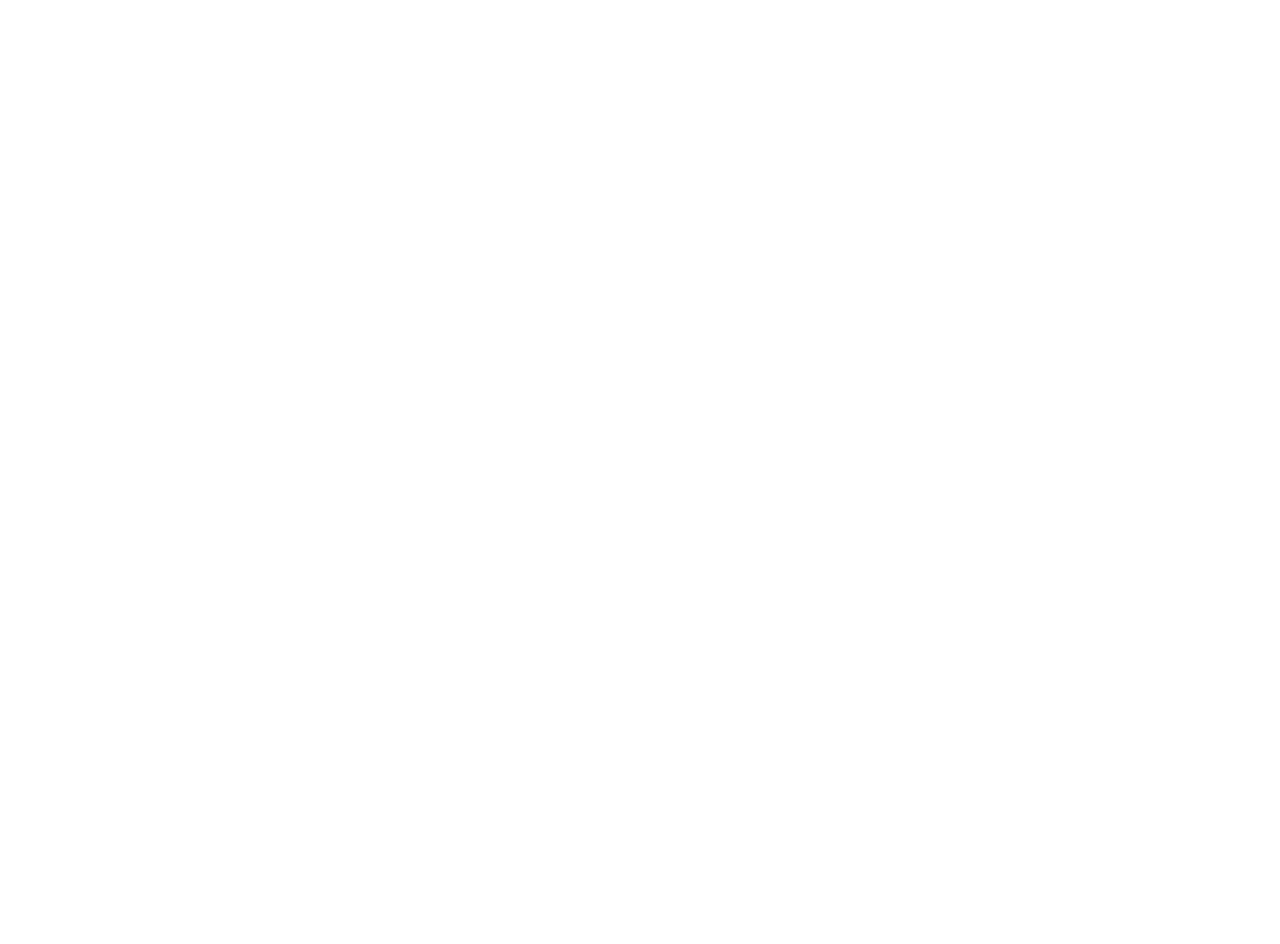
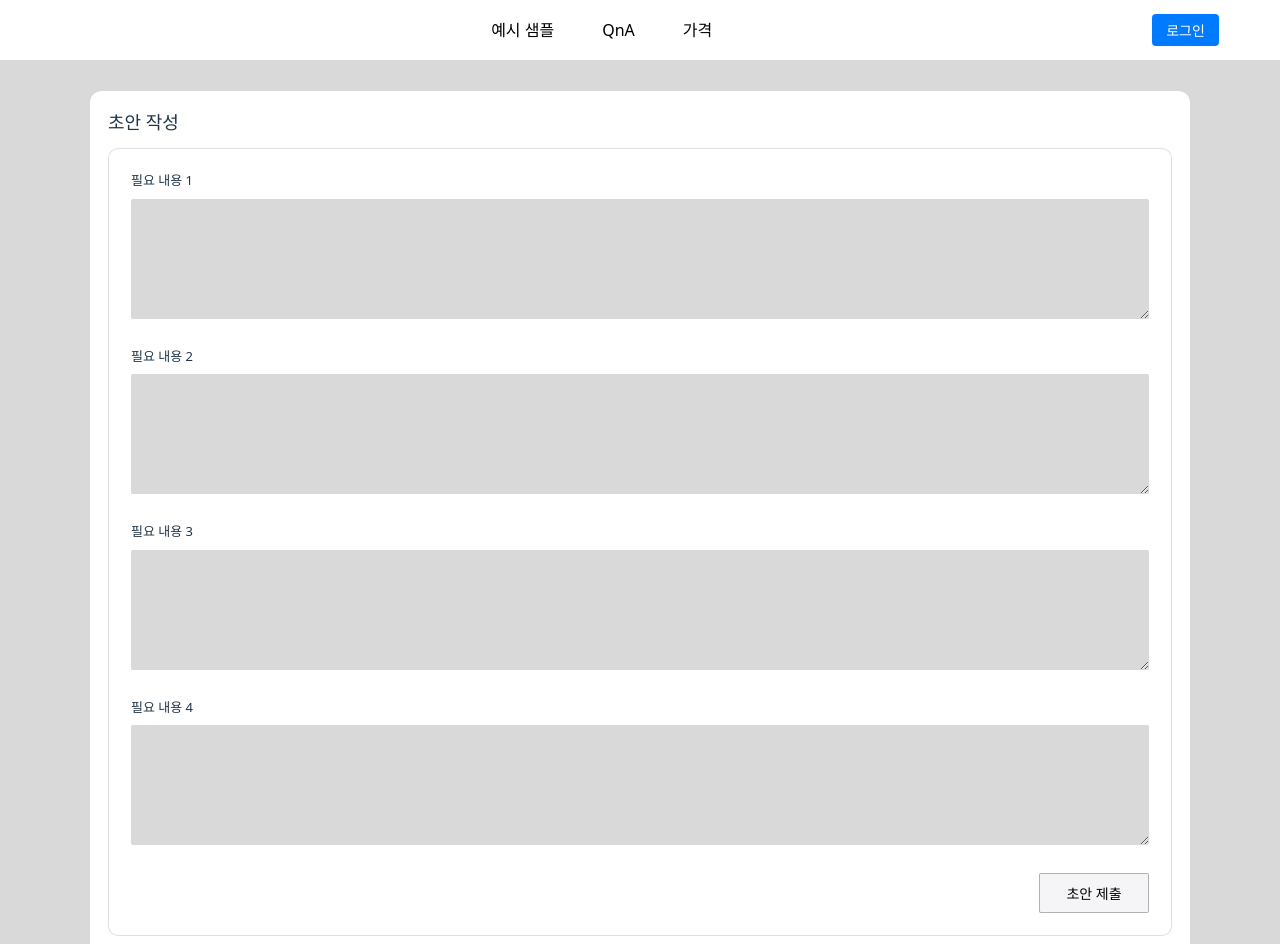
Before and after one commit to Bigproject-09/frontend, a React app in the folder frontend/: page /draft in a window 1280 px wide. Before the commit this address had no page. Shown: the top 944 px of the page. Before the commit the page ends 800 px from the top, so only its background shows below. Built offline with nearby package versions, Linux system fonts and the light colour scheme; the HTML template or start-up script is replaced by a standard one.

Commit message:
초안 제출 페이지 작업

```diff
--- a/frontend/src/App.tsx
+++ b/frontend/src/App.tsx
@@ -9,6 +9,7 @@
 import NoticeAlertPage from "./pages/NoticeAlertPage";
 import NoticeNewPage from "./pages/NoticeNewPage";
 import FileUploadPage from "./pages/FileUploadPage";
+import DraftPage from "./pages/DraftPage";
 
 function App() {
   return (
@@ -27,6 +28,8 @@
           <Route path="/notice/new" element={<NoticeNewPage />} />
           {/* 파일 업로드 */}
           <Route path="/upload" element={<FileUploadPage />} />
+          {/* 초안 작성 */}
+          <Route path="/draft" element={<DraftPage />} />
         </Route>
       </Routes>
     </BrowserRouter>
--- /dev/null
+++ b/frontend/src/pages/DraftPage.tsx
@@ -0,0 +1,239 @@
+import React, { useMemo, useRef, useState } from "react";
+import styled from "styled-components";
+import { useNavigate } from "react-router-dom";
+import "../styles/Global.css";
+
+type FieldKey = "need1" | "need2" | "need3" | "need4";
+
+const DraftPage: React.FC = () => {
+  const navigate = useNavigate();
+
+  // ✅ textarea 한 개로 관리 (엔터 치면 자동 줄바꿈)
+  const [need1, setNeed1] = useState("");
+  const [need2, setNeed2] = useState("");
+  const [need3, setNeed3] = useState("");
+  const [need4, setNeed4] = useState("");
+
+  const need1Ref = useRef<HTMLTextAreaElement | null>(null);
+  const need2Ref = useRef<HTMLTextAreaElement | null>(null);
+  const need3Ref = useRef<HTMLTextAreaElement | null>(null);
+  const need4Ref = useRef<HTMLTextAreaElement | null>(null);
+
+  const requiredFields = useMemo(
+    () => [
+      { key: "need1" as FieldKey, label: "필요 내용 1", value: need1, ref: need1Ref },
+      { key: "need2" as FieldKey, label: "필요 내용 2", value: need2, ref: need2Ref },
+      { key: "need3" as FieldKey, label: "필요 내용 3", value: need3, ref: need3Ref },
+      { key: "need4" as FieldKey, label: "필요 내용 4", value: need4, ref: need4Ref },
+    ],
+    [need1, need2, need3, need4]
+  );
+
+  const isEmpty = (v: string) => !v.trim();
+
+  const focusFirstEmpty = () => {
+    const firstEmpty = requiredFields.find((f) => isEmpty(f.value));
+    if (!firstEmpty) return false;
+
+    alert(`${firstEmpty.label}를 적어 주세요`);
+
+    const el = firstEmpty.ref.current;
+    if (el) {
+      el.scrollIntoView({ behavior: "smooth", block: "center" });
+      setTimeout(() => el.focus(), 150);
+    }
+    return true;
+  };
+
+  const submitDraft = () => {
+    if (focusFirstEmpty()) return;
+
+    // ✅ 서버에 배열로 보내고 싶으면 줄바꿈 기준으로 분리
+    const toLines = (v: string) =>
+      v
+        .split(/\r?\n/)
+        .map((s) => s.trim())
+        .filter(Boolean);
+
+    const payload = {
+      need1: toLines(need1),
+      need2: toLines(need2),
+      need3: toLines(need3),
+      need4: toLines(need4),
+    };
+
+    console.log("초안 제출:", payload);
+    alert("초안이 제출되었습니다. (콘솔 확인)");
+    // navigate("/something");
+  };
+
+  return (
+    <Page>
+      <Card>
+        <Inner>
+          <SectionTitle>초안 작성</SectionTitle>
+
+          <FormArea>
+            <FormInner>
+              <Field>
+                <Label>필요 내용 1</Label>
+                <TextArea
+                  ref={need1Ref}
+                  value={need1}
+                  onChange={(e) => setNeed1(e.target.value)}
+                />
+              </Field>
+
+              <Field>
+                <Label>필요 내용 2</Label>
+                <TextArea
+                  ref={need2Ref}
+                  value={need2}
+                  onChange={(e) => setNeed2(e.target.value)}
+                />
+              </Field>
+
+              <Field>
+                <Label>필요 내용 3</Label>
+                <TextArea
+                  ref={need3Ref}
+                  value={need3}
+                  onChange={(e) => setNeed3(e.target.value)}
+                />
+              </Field>
+
+              <Field>
+                <Label>필요 내용 4</Label>
+                <TextArea
+                  ref={need4Ref}
+                  value={need4}
+                  onChange={(e) => setNeed4(e.target.value)}
+                />
+              </Field>
+
+              <SubmitRow>
+                <SmallBtn type="button" onClick={submitDraft}>
+                  초안 제출
+                </SmallBtn>
+              </SubmitRow>
+            </FormInner>
+          </FormArea>
+
+          <BackRow>
+            <GhostBtn type="button" onClick={() => navigate(-1)}>
+              뒤로
+            </GhostBtn>
+          </BackRow>
+        </Inner>
+      </Card>
+    </Page>
+  );
+};
+
+export default DraftPage;
+
+/* =========================
+   styled-components
+========================= */
+
+const Page = styled.div`
+  width: 100%;
+  min-height: 100vh;
+  background: #d9d9d9;
+  display: flex;
+  justify-content: center;
+  align-items: flex-start;
+  padding: 30px 0;
+  box-sizing: border-box;
+`;
+
+const Card = styled.div`
+  width: 1100px;
+  background: #ffffff;
+  border-radius: 12px;
+  padding: 0;
+  overflow: hidden;
+  box-sizing: border-box;
+`;
+
+const Inner = styled.div`
+  padding: 18px;
+`;
+
+const SectionTitle = styled.div`
+  font-size: 18px;
+  font-weight: 700;
+  margin-bottom: 12px;
+`;
+
+const FormArea = styled.div`
+  background: #ffffff;
+  border-radius: 10px;
+  border: 1px solid rgba(0, 0, 0, 0.12);
+`;
+
+const FormInner = styled.div`
+  padding: 22px;
+  box-sizing: border-box;
+`;
+
+const Field = styled.div`
+  margin-bottom: 22px;
+`;
+
+const Label = styled.div`
+  font-size: 13px;
+  margin-bottom: 8px;
+`;
+
+const TextArea = styled.textarea`
+  width: 100%;
+  min-height: 120px;
+  background: #d9d9d9;
+  border: none;
+  outline: none;
+  padding: 12px;
+  border-radius: 2px;
+  box-sizing: border-box;
+  resize: vertical;
+  line-height: 1.4;
+`;
+
+const SubmitRow = styled.div`
+  display: flex;
+  justify-content: flex-end;
+  margin-top: 16px;
+`;
+
+const SmallBtn = styled.button`
+  width: 110px;
+  height: 40px;
+  background: #f5f5f7;
+  border: 1px solid rgba(0, 0, 0, 0.28);
+  border-radius: 2px;
+  cursor: pointer;
+  font-size: 14px;
+  font-weight: 600;
+
+  &:hover {
+    background: #eeeeef;
+  }
+`;
+
+const BackRow = styled.div`
+  margin-top: 10px;
+`;
+
+const GhostBtn = styled.button`
+  height: 34px;
+  padding: 0 10px;
+  background: #ffffff;
+  border: 1px solid rgba(0, 0, 0, 0.18);
+  border-radius: 2px;
+  cursor: pointer;
+  font-size: 13px;
+
+  &:hover {
+    background: #f7f7f7;
+  }
+`;
--- a/frontend/src/pages/FileUploadPage.tsx
+++ b/frontend/src/pages/FileUploadPage.tsx
@@ -1,4 +1,5 @@
 import React, { useMemo, useRef, useState } from "react";
+import { useNavigate } from "react-router-dom";
 import styled from "styled-components";
 import "../styles/Global.css";
 
@@ -11,13 +12,18 @@
 
 const FileUploadPage: React.FC = () => {
   const fileInputRef = useRef<HTMLInputElement | null>(null);
+  const navigate = useNavigate();
 
-  // slots가 비어있으면 "초기 화면(왼쪽 이미지)"로 간주
+  // slots가 비어있으면 "초기 화면"으로 간주
   const [slots, setSlots] = useState<Slot[]>([]);
 
   // 드래그 하이라이트(행 단위)
   const [dragOverSlotId, setDragOverSlotId] = useState<string | null>(null);
   const [dragOverEmpty, setDragOverEmpty] = useState(false);
+
+  // ✅ 업로드 완료 모달
+  const [showDone, setShowDone] = useState(false);
+  const [submittedCount, setSubmittedCount] = useState(0);
 
   const hasAnyFile = useMemo(() => slots.some((s) => s.file), [slots]);
 
@@ -86,17 +92,16 @@
     setSlots((prev) => {
       const next = prev.map((s) => (s.id === slotId ? { ...s, file: null } : s));
 
-      // 뒤쪽 연속 빈 슬롯 정리: 맨 끝에 빈 슬롯 1개만 남기기
-      // (단, 파일이 하나도 없으면 []로)
-      // 1) 파일이 있는 슬롯만 남기고
+      // 파일이 있는 슬롯만 남기고
       const withFiles = next.filter((s) => s.file !== null);
       if (withFiles.length === 0) return [];
 
-      // 2) 파일 슬롯 뒤에 빈 슬롯 1개 붙이기
+      // 파일 슬롯 뒤에 빈 슬롯 1개 붙이기
       return [...withFiles, { id: uid(), file: null }];
     });
   };
 
+  // ✅ 제출: "업로드 완료 모달"을 띄우고, 확인 시 다음 페이지로 이동
   const submitFiles = () => {
     const files = slots.filter((s) => s.file).map((s) => s.file!) as File[];
     if (files.length === 0) {
@@ -104,12 +109,11 @@
       return;
     }
 
-    // TODO: API 연동 시 여기서 FormData로 업로드하면 됨
-    // const fd = new FormData();
-    // files.forEach(f => fd.append("files", f));
+    // TODO: API 연동 시 여기서 FormData로 업로드(성공 후 모달 띄우기)
     console.log("제출 파일:", files);
 
-    alert(`총 ${files.length}개 파일 제출(콘솔 확인)`);
+    setSubmittedCount(files.length);
+    setShowDone(true);
   };
 
   // ---------------------------
@@ -185,21 +189,16 @@
                     onDragLeave={onRowDragLeave}
                     onDrop={(e) => onRowDrop(e, idx)}
                     onClick={() => {
-                      // 빈 행 클릭 시 파일 선택해서 해당 행부터 채우고 싶으면:
-                      // -> "한번에 여러개 선택"하면 해당 행부터 순서대로 들어감
-                      if (slot.file === null) {
-                        // 파일 피커 열고, 선택 후 "현재 idx부터" 채우려면
-                        // 기본 input은 startIndex를 못 받으니,
-                        // 간단하게: 한번 클릭으로는 전체 add(첫 빈칸부터)로 두고,
-                        // 드롭으로 행지정 기능을 쓰는 방식도 OK.
-                        // 여기서는 UX 편의로: 빈 행 클릭해도 그냥 파일 피커 열기
-                        openFilePicker();
-                      }
+                      if (slot.file === null) openFilePicker();
                     }}
                     title="이 행에 파일 드롭 가능"
                   >
                     <FileName>
-                      {slot.file ? slot.file.name : <Placeholder>여기에 파일을 드래그해서 추가</Placeholder>}
+                      {slot.file ? (
+                        slot.file.name
+                      ) : (
+                        <Placeholder>여기에 파일을 드래그해서 추가</Placeholder>
+                      )}
                     </FileName>
 
                     <RowActions>
@@ -231,11 +230,36 @@
           ref={fileInputRef}
           type="file"
           multiple
-          // 필요하면 확장자 제한
           // accept=".hwp,.hwpx,.pdf,.xlsx,.xls,.doc,.docx,.ppt,.pptx,.zip,.png,.jpg,.jpeg"
           style={{ display: "none" }}
           onChange={onPickFiles}
         />
+
+        {/* ✅ 업로드 완료 모달(B) */}
+        {showDone && (
+          <ModalOverlay
+            onClick={() => {
+              setShowDone(false);
+            }}
+          >
+            <ModalCard onClick={(e) => e.stopPropagation()}>
+              <ModalTitle>업로드 완료</ModalTitle>
+              <ModalDesc>총 {submittedCount}개 파일이 제출되었습니다.</ModalDesc>
+
+              <ModalActions>
+                <SmallBtn
+                  type="button"
+                  onClick={() => {
+                    setShowDone(false);
+                    navigate("/draft");
+                  }}
+                >
+                  확인
+                </SmallBtn>
+              </ModalActions>
+            </ModalCard>
+          </ModalOverlay>
+        )}
       </Card>
     </Page>
   );
@@ -328,7 +352,6 @@
   box-sizing: border-box;
 `;
 
-
 const ListHeader = styled.div`
   font-size: 14px;
   font-weight: 600;
@@ -407,3 +430,42 @@
     background: #f7f7f7;
   }
 `;
+
+/* 업로드 완료 모달 */
+const ModalOverlay = styled.div`
+  position: fixed;
+  inset: 0;
+  background: rgba(0, 0, 0, 0.35);
+  display: flex;
+  justify-content: center;
+  align-items: center;
+  padding: 24px;
+  box-sizing: border-box;
+`;
+
+const ModalCard = styled.div`
+  width: 420px;
+  max-width: 92vw;
+  background: #ffffff;
+  border-radius: 12px;
+  padding: 18px;
+  box-sizing: border-box;
+`;
+
+const ModalTitle = styled.div`
+  font-size: 18px;
+  font-weight: 700;
+  margin-bottom: 10px;
+`;
+
+const ModalDesc = styled.div`
+  font-size: 14px;
+  color: rgba(0, 0, 0, 0.75);
+  line-height: 1.5;
+`;
+
+const ModalActions = styled.div`
+  margin-top: 16px;
+  display: flex;
+  justify-content: flex-end;
+`;
```
